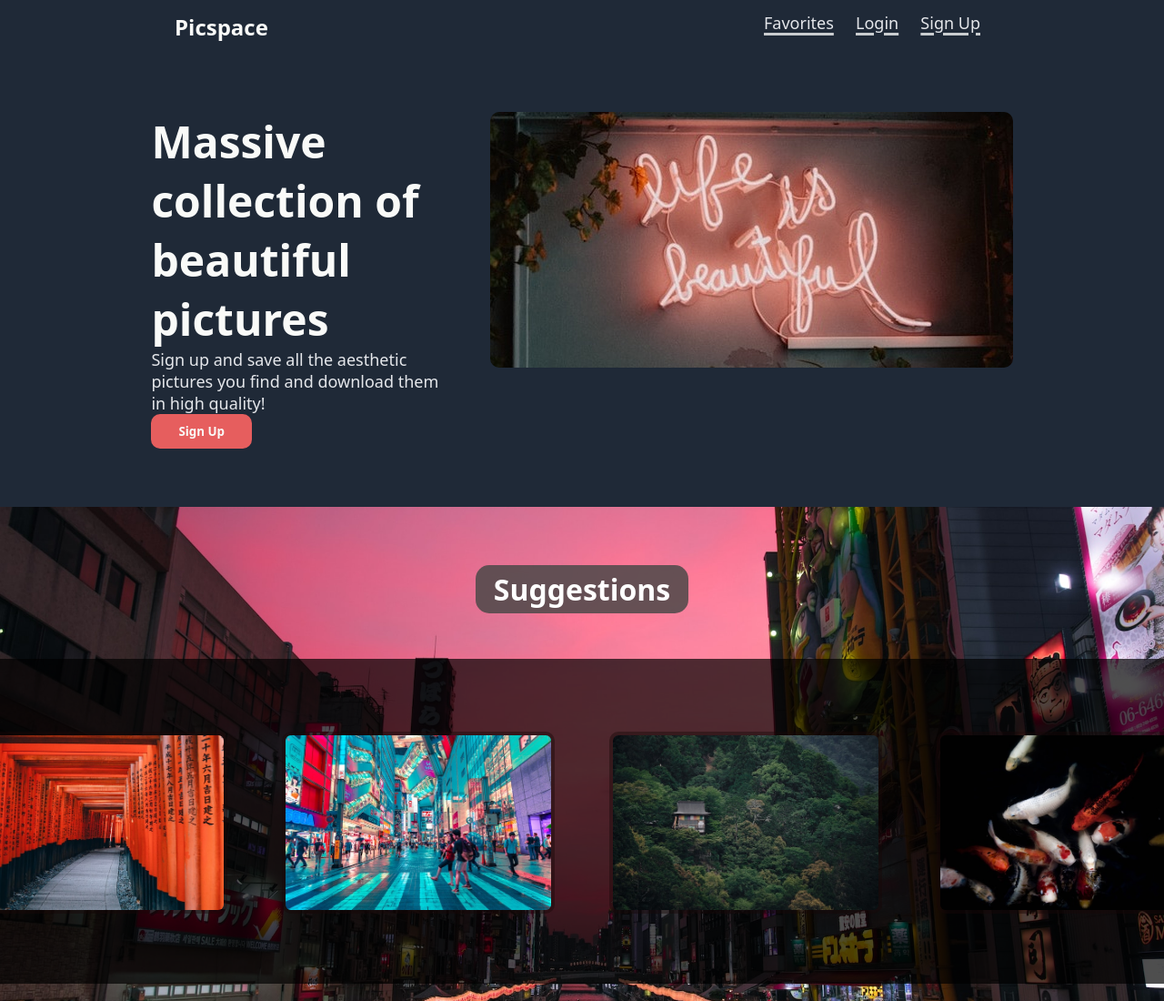
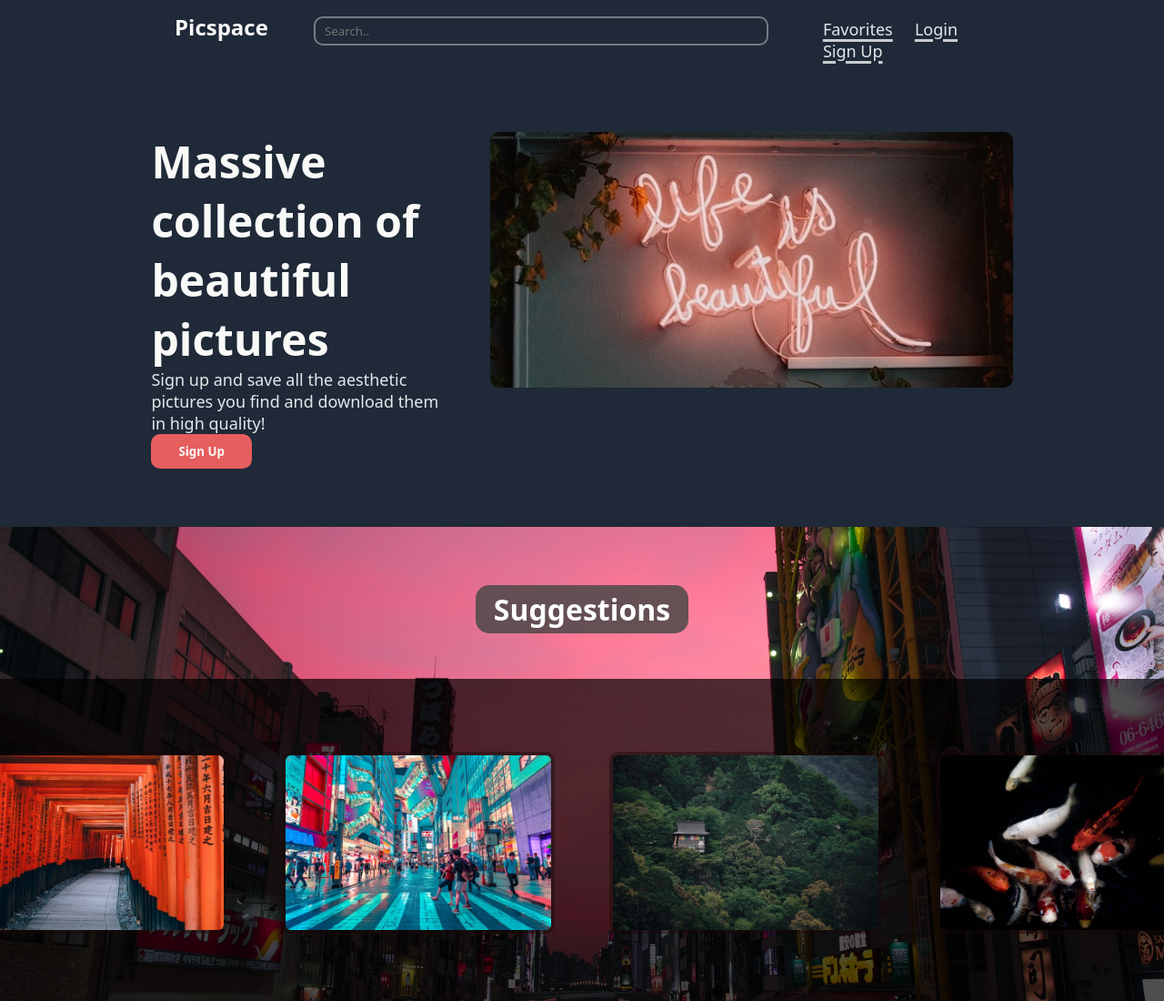
Before and after one commit to bruhwattsondocha/Picspace, a plain HTML site: page index.html in a window 1280 px wide. Shown: the top 1100 px of the page at 91% size. Drawn offline with Linux system fonts and the light colour scheme.

Commit message:
Add search bar

```diff
--- a/css/styles.css
+++ b/css/styles.css
@@ -22,6 +22,7 @@ body {
     background-color: #1F2937;
     display: flex;
     padding: 1% 15%;
+    align-items: baseline;
 }
 .header h1 {
     font-size: 24px;
@@ -41,7 +42,14 @@ body {
     text-decoration-color: #ff8c8c;
     text-underline-offset: 0.3em;
 }
-
+.search {
+    flex: 1 0 500px;
+    margin: 0 50px;
+    background-color: rgba(0, 0, 0, 0);
+    border-radius: 10px;
+    padding: 5px 10px;
+    border: 2px solid rgba(255, 255, 255, 0.383);
+}
 /* MAIN */
 .main {
     background-color: #1F2937;
@@ -87,7 +95,6 @@ body {
     flex-direction: column;
     align-items: center;
     gap: 50px;
-    /* background-image: url(../img/info-bg.jpg); */
     background-image: url(../img/bgimg.jpg);
     background-repeat: no-repeat;
     background-size: 100%;
--- a/index.html
+++ b/index.html
@@ -8,6 +8,7 @@
     <body>
         <div class="header">
             <h1>Picspace</h1>
+            <input type="text" placeholder="Search.." class="search">
             <nav class="links">
                 <a href="#">Favorites</a>
                 <a href="#">Login</a>
```
